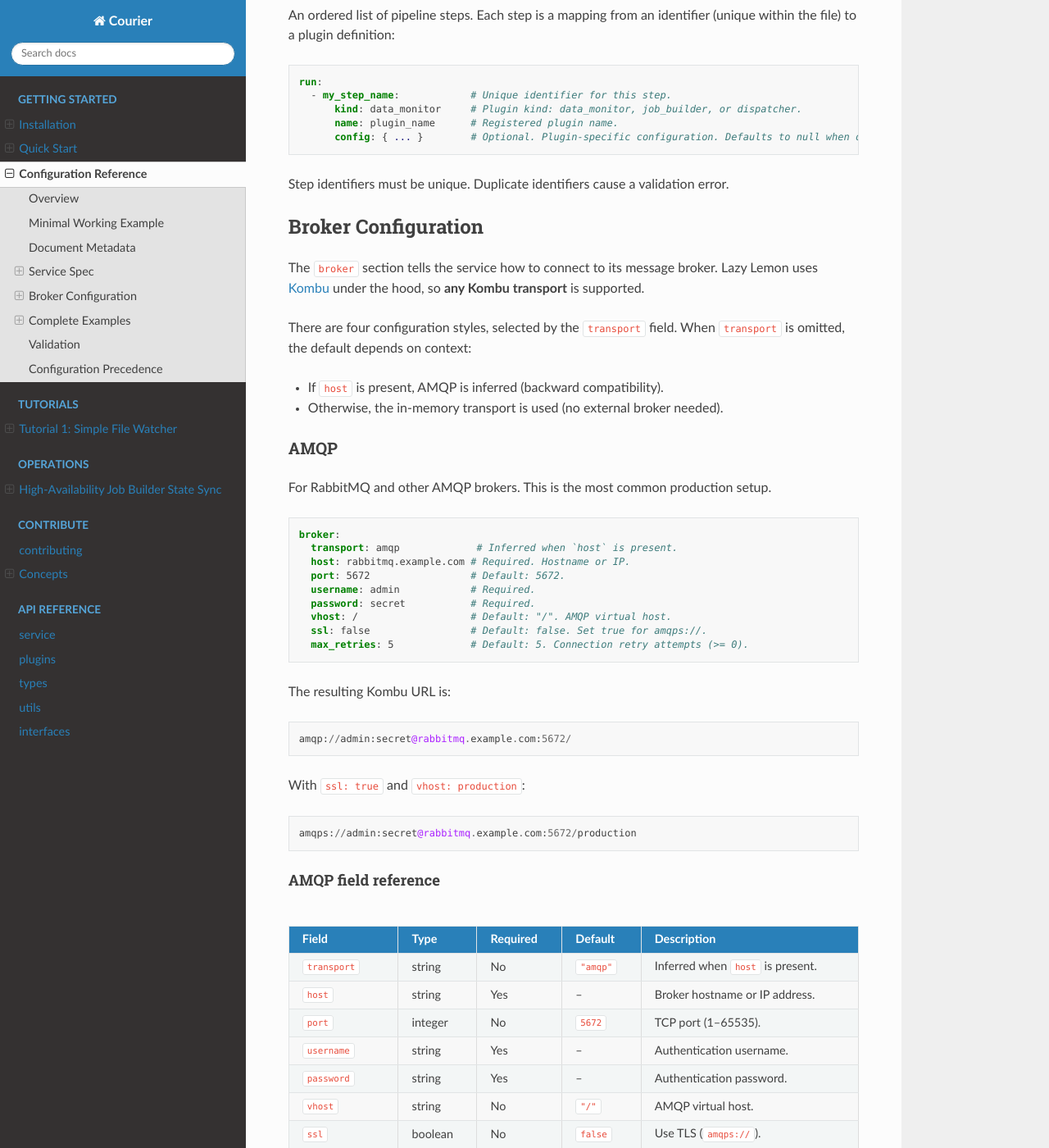
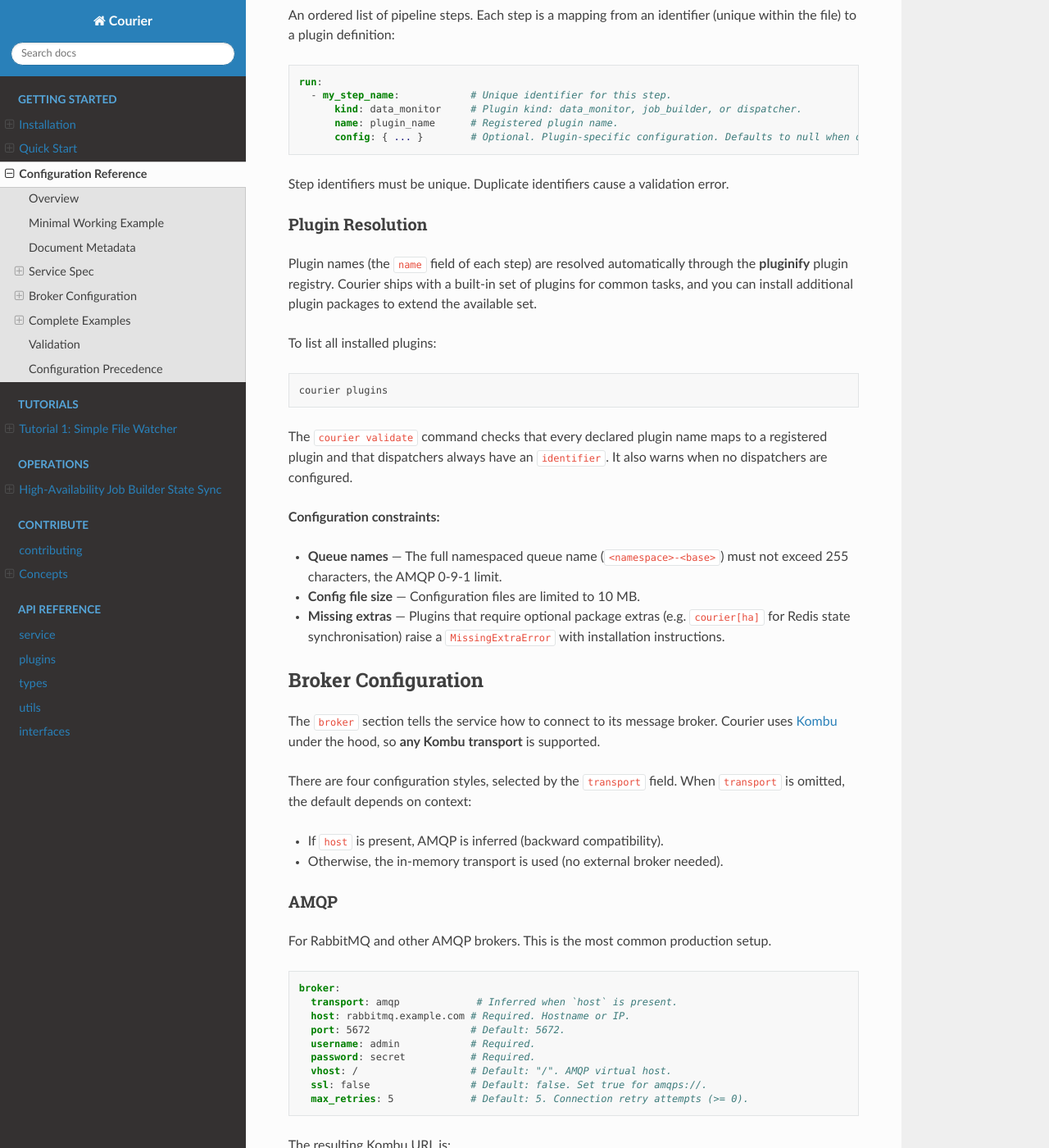
Before and after one commit to CIRA-GEOIPS/courier, a Sphinx documentation site: the page built from sphinx/getting-started/configuration.md, in a window 1280 px wide and 1400 px high, scrolled down 2166 px. Shown: the whole window at 82% size. Built offline with Sphinx 7.4.7 and the Read the Docs theme 3.1.0, drawn with Linux system fonts in a browser that asks for light colours; some of the changed text lies outside the part shown.

Commit message:
docs: Lazy Lemon→Courier rename, add plugin discovery & validation docs

````diff
--- a/sphinx/getting-started/configuration.md
+++ b/sphinx/getting-started/configuration.md
@@ -1,11 +1,11 @@
 # Configuration Reference
 
 This guide covers the service configuration file format and all
-broker transport options available in Lazy Lemon.
+broker transport options available in Courier.
 
 ## Overview
 
-Lazy Lemon services are configured through YAML (or JSON) files that
+Courier services are configured through YAML (or JSON) files that
 describe **what** the service does and **how** it connects to
 infrastructure. A single file contains:
 
@@ -18,7 +18,7 @@
 ## Minimal Working Example
 
 No external broker is required to get started. Omit the `broker`
-section entirely and Lazy Lemon uses the in-memory transport:
+section entirely and Courier uses the in-memory transport:
 
 ```yaml
 apiVersion: runcourier.dev/v1alpha1
@@ -26,7 +26,7 @@
 metadata:
   name: my-service
   namespace: default
-  description: A minimal Lazy Lemon service.
+  description: A minimal Courier service.
 
 spec:
   run:
@@ -117,10 +117,36 @@
 Step identifiers must be unique. Duplicate identifiers cause a
 validation error.
 
+### Plugin Resolution
+
+Plugin names (the ``name`` field of each step) are resolved
+automatically through the **pluginify** plugin registry. Courier ships
+with a built-in set of plugins for common tasks, and you can install
+additional plugin packages to extend the available set.
+
+To list all installed plugins:
+
+```bash
+courier plugins
+```
+
+The ``courier validate`` command checks that every declared plugin name
+maps to a registered plugin and that dispatchers always have an
+``identifier``.  It also warns when no dispatchers are configured.
+
+**Configuration constraints:**
+
+- **Queue names** — The full namespaced queue name (``<namespace>-<base>``)
+  must not exceed 255 characters, the AMQP 0-9-1 limit.
+- **Config file size** — Configuration files are limited to 10 MB.
+- **Missing extras** — Plugins that require optional package extras (e.g.
+  ``courier[ha]`` for Redis state synchronisation) raise a
+  ``MissingExtraError`` with installation instructions.
+
 ## Broker Configuration
 
 The `broker` section tells the service how to connect to its message
-broker. Lazy Lemon uses [Kombu](https://docs.celeryq.dev/projects/kombu/)
+broker. Courier uses [Kombu](https://docs.celeryq.dev/projects/kombu/)
 under the hood, so **any Kombu transport** is supported.
 
 There are four configuration styles, selected by the `transport` field.
@@ -441,13 +467,18 @@
 
 Common validation errors:
 
-| Error                                        | Cause                          | Fix                                     |
-| -------------------------------------------- | ------------------------------ | --------------------------------------- |
-| `Field 'host' must be a non-empty string`    | Missing or blank `host`        | Add `host: your-broker-hostname`        |
-| `Unable to extract tag using discriminator`  | Invalid `transport` value      | Use `amqp`, `redis`, `memory`, or `url` |
-| `Extra inputs are not permitted`             | Unknown field in broker config | Remove the unrecognized field           |
-| `Duplicate run step identifiers`             | Two steps share the same name  | Rename one of the step identifiers      |
-| `Input should be greater than or equal to 0` | Negative `max_retries` or `db` | Use a non-negative integer              |
+| Error                                           | Cause                                   | Fix                                              |
+| ----------------------------------------------- | --------------------------------------- | ------------------------------------------------ |
+| `Plugin foo not found`                          | Unknown plugin name                     | Check spelling; run ``courier plugins`` to list. |
+| `Dispatcher 'foo' is missing an identifier`    | Dispatcher step has no ``identifier``   | Add a unique ``identifier`` to the step.         |
+| `Field 'host' must be a non-empty string`       | Missing or blank ``host``               | Add ``host: your-broker-hostname``.              |
+| `Unable to extract tag using discriminator`     | Invalid ``transport`` value             | Use ``amqp``, ``redis``, ``memory``, or ``url``. |
+| `Extra inputs are not permitted`                | Unknown field in broker config          | Remove the unrecognized field.                   |
+| `Duplicate run step identifiers`                | Two steps share the same name           | Rename one of the step identifiers.              |
+| `Queue name ... exceeds 255 chars`              | Namespace + queue name too long         | Shorten the namespace or identifier.             |
+| `Config file ... exceeds maximum of ... bytes`  | Config file larger than 10 MB           | Split into multiple services.                    |
+| `Input should be greater than or equal to 0`    | Negative ``max_retries`` or ``db``      | Use a non-negative integer.                      |
+| `state_sync requires the redis package`         | ``courier[ha]`` extra not installed     | Run ``pip install courier[ha]``.                 |
 
 ## Configuration Precedence
 
````
Also changed, not shown: sphinx/getting-started/installation.md (+5 -5 lines), sphinx/getting-started/quick-start.md (+4 -4 lines), sphinx/operations/high-availability.md (+2 -2 lines), sphinx/tutorials/01-simple-file-watcher.md (+1 -1 lines).
